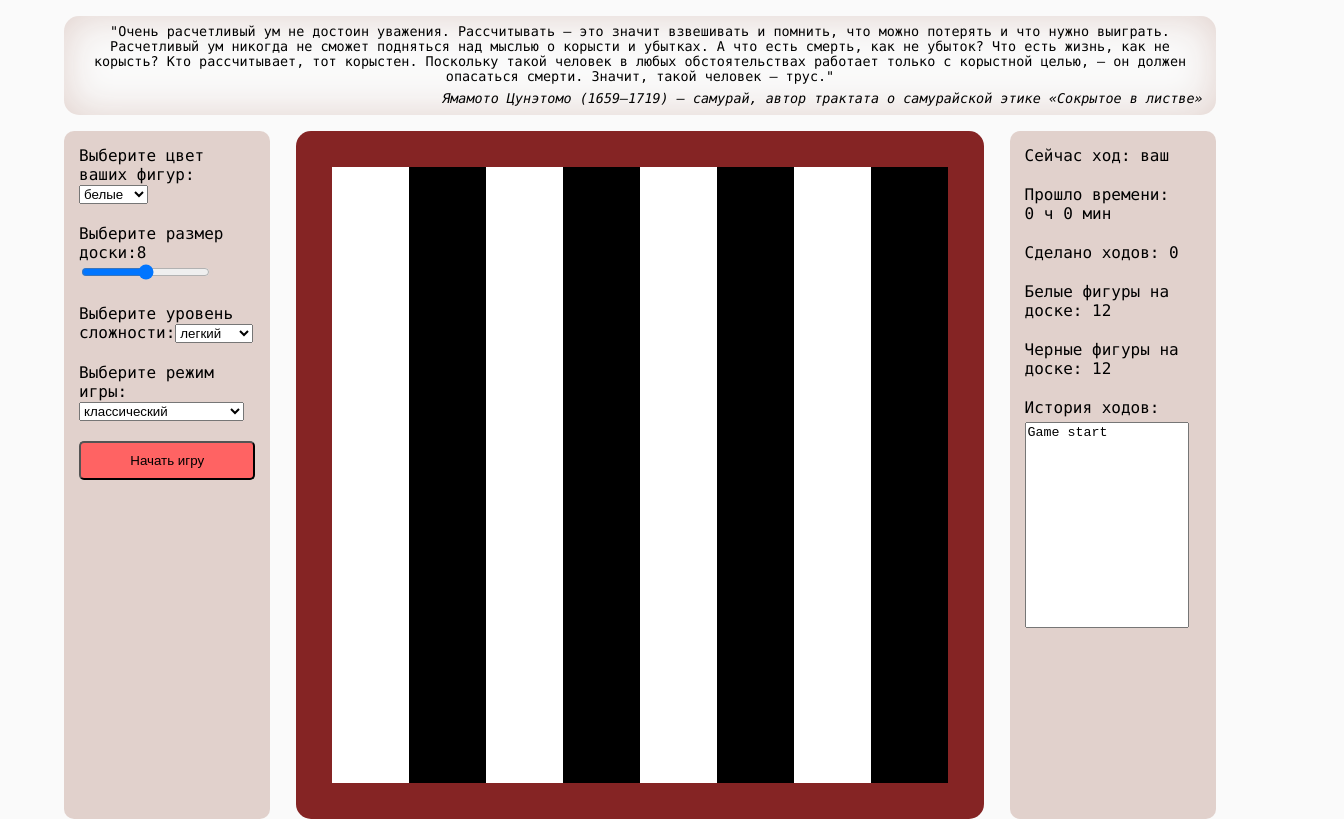
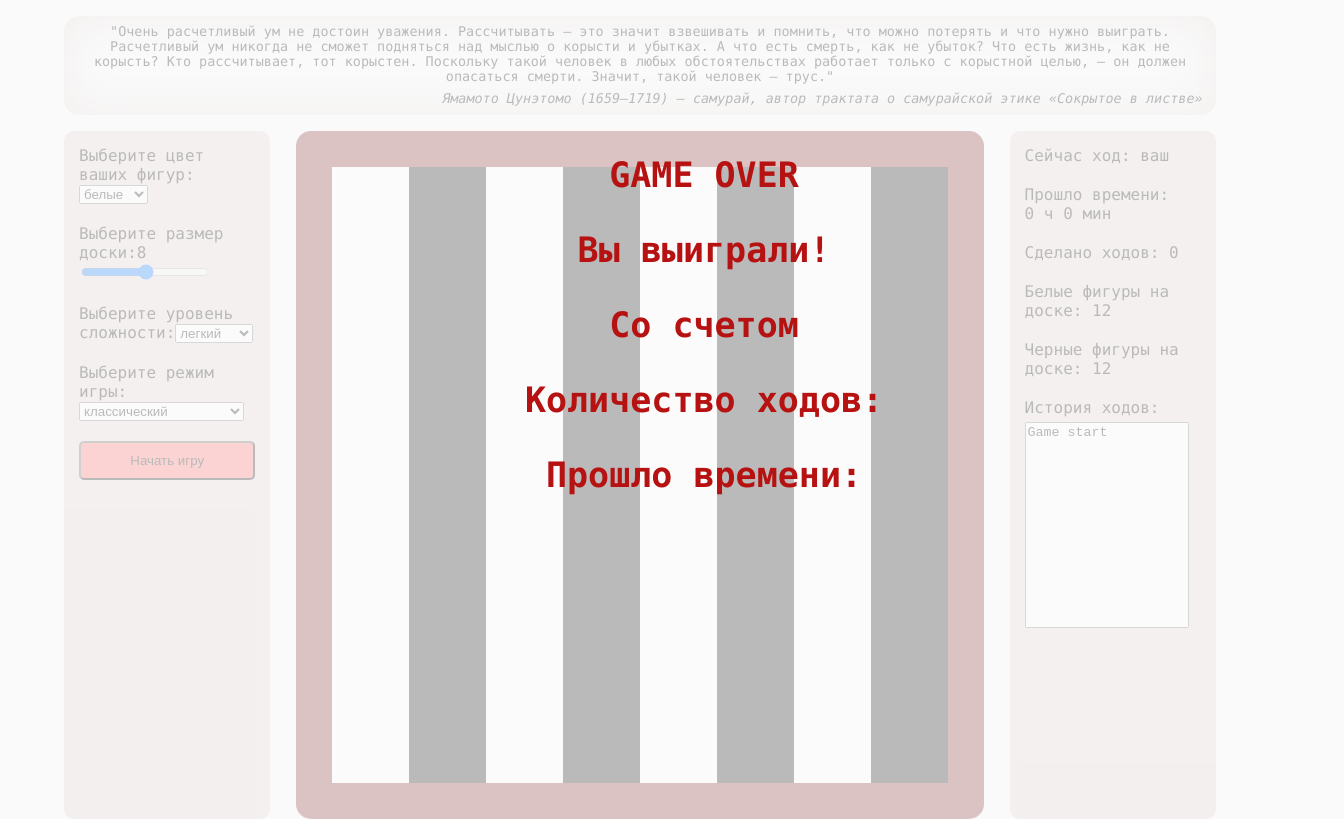
Before and after one commit to e-eki/checkers-app, a React app: page / in a window 1280 px wide. Shown: the whole page, 1344 px wide, since content can reach past the window. Built offline with nearby package versions, Linux system fonts and the light colour scheme.

Commit message:
display - tablo & draGameOver

```diff
--- a/public/app.css
+++ b/public/app.css
@@ -99,6 +99,7 @@ textarea {
 
 .tablo {
     position: absolute;
+    top: 15vh;
     width: 100%;
     text-align:center;
     color: rgb(182, 18, 18);
@@ -108,6 +109,14 @@ textarea {
 
 .tablo div {
     margin-top: 8vmin;
+}
+
+.tablo_shown {
+    display: block;
+}
+
+.tablo_hidden {
+    display: none;
 }
 
 table {
--- a/src/js/components/display/display.js
+++ b/src/js/components/display/display.js
@@ -4,6 +4,7 @@ import Header from './header';
 import Toolbar from './toolbar';
 import Board from './board';
 import Infobar from './infobar';
+import Tablo from './tablo';
 
 export default class Display extends Component {
 
@@ -16,6 +17,7 @@ export default class Display extends Component {
             level: 'easy',
             mode: 'classic',
             currentActionDefinition: 'Game start' + '\n' + '\n',
+            endOfGame: false,
         }
 
         this.state = {
@@ -24,9 +26,16 @@ export default class Display extends Component {
             level: this.defaultSettings.level,
             mode: this.defaultSettings.mode,
             currentActionDefinition: this.defaultSettings.currentActionDefinition,
+            endOfGame: this.defaultSettings.endOfGame,
         };
 
         this.updateData = this.updateData.bind(this);
+        this.drawGameOver = this.drawGameOver.bind(this);
+        this.resetDisplay = this.resetDisplay.bind(this);
+    }
+
+    componentDidMount() {
+        this.drawGameOver();
     }
 
     updateData(data, value) {
@@ -35,31 +44,52 @@ export default class Display extends Component {
         this.setState({});
     }
 
+    drawGameOver() {
+        this.setState({
+            endOfGame: true,
+        });
+
+        addEventListener('click', this.resetDisplay);
+        addEventListener('keydown', this.resetDisplay);
+    }
+
     resetDisplay() {
+
+        removeEventListener('click', this.resetDisplay);
+        removeEventListener('keydown', this.resetDisplay);
+
         this.setState({
             userColor: this.defaultSettings.userColor,
             boardSize: this.defaultSettings.boardSize,
             level: this.defaultSettings.level,
             mode: this.defaultSettings.mode,
+            currentActionDefinition: this.defaultSettings.currentActionDefinition,
+            endOfGame: this.defaultSettings.endOfGame,
         })
     }
 
     render() {
         console.log('render display');
+        const gameOverClass = this.state.endOfGame ? 'game-over' : '';
+        const tabloClass = this.state.endOfGame ? 'tablo_shown' : 'tablo_hidden';
 
         return (
             <div className = 'wrap'>
-                <Header/>
-				<div className = 'inner-wrap'>
+                <div className = {gameOverClass}>
+                    <Header/>
+                    <div className = 'inner-wrap'>
 
                     <Toolbar updateData={this.updateData} userColor = {this.state.userColor} boardSize = {this.state.boardSize} level = {this.state.level} mode = {this.state.mode}/>
 
                     <div className = 'main'>
-		  		        <Board boardSize = {this.state.boardSize} mode = {this.state.mode}/>
-			        </div>
+                        <Board boardSize = {this.state.boardSize} mode = {this.state.mode}/>
+                    </div>
 
                     <Infobar currentActionDefinition = {this.state.currentActionDefinition}/>
+                    </div>
                 </div>
+
+                <Tablo className = {tabloClass}/>
             </div>
         )
     }
--- a/src/js/components/display/infobar.js
+++ b/src/js/components/display/infobar.js
@@ -48,7 +48,7 @@ export default class Infobar extends Component {
 	}
 
     render() {
-		console.log('render infobar');
+		//console.log('render infobar');
 
 		let currentTime = this.state.currentHours + ' ч ' + this.state.currentMinutes + ' мин ';
 
--- a/src/js/components/display/quotebar.js
+++ b/src/js/components/display/quotebar.js
@@ -116,7 +116,7 @@ export default class Quotebar extends Component {
 	}
 
     render() {
-		console.log('render quotebar');
+		//console.log('render quotebar');
 
 		let quoteText = '"' + this.state.currentQuote.quote + '"';
 		let quoteAuthor = this.state.currentQuote.author;
--- a/src/js/components/display/tablo.js
+++ b/src/js/components/display/tablo.js
@@ -0,0 +1,24 @@
+
+import React, { Component } from 'react';
+
+export default class Tablo extends Component {
+
+	shouldComponentUpdate(nextProps, nextState) {
+		return (nextProps.className !== this.props.className);
+	}
+
+    render() {
+		console.log('render tablo');
+		const tabloClass = 'tablo ' + (this.props.className ? this.props.className : '');
+
+        return (
+			<div className = {tabloClass}>
+				<p>GAME OVER</p>
+				<p>Вы выиграли!</p>
+				<p>Со счетом </p>
+				<p>Количество ходов: </p>
+				<p>Прошло времени: </p>
+			</div>
+        )
+    }
+}
```
